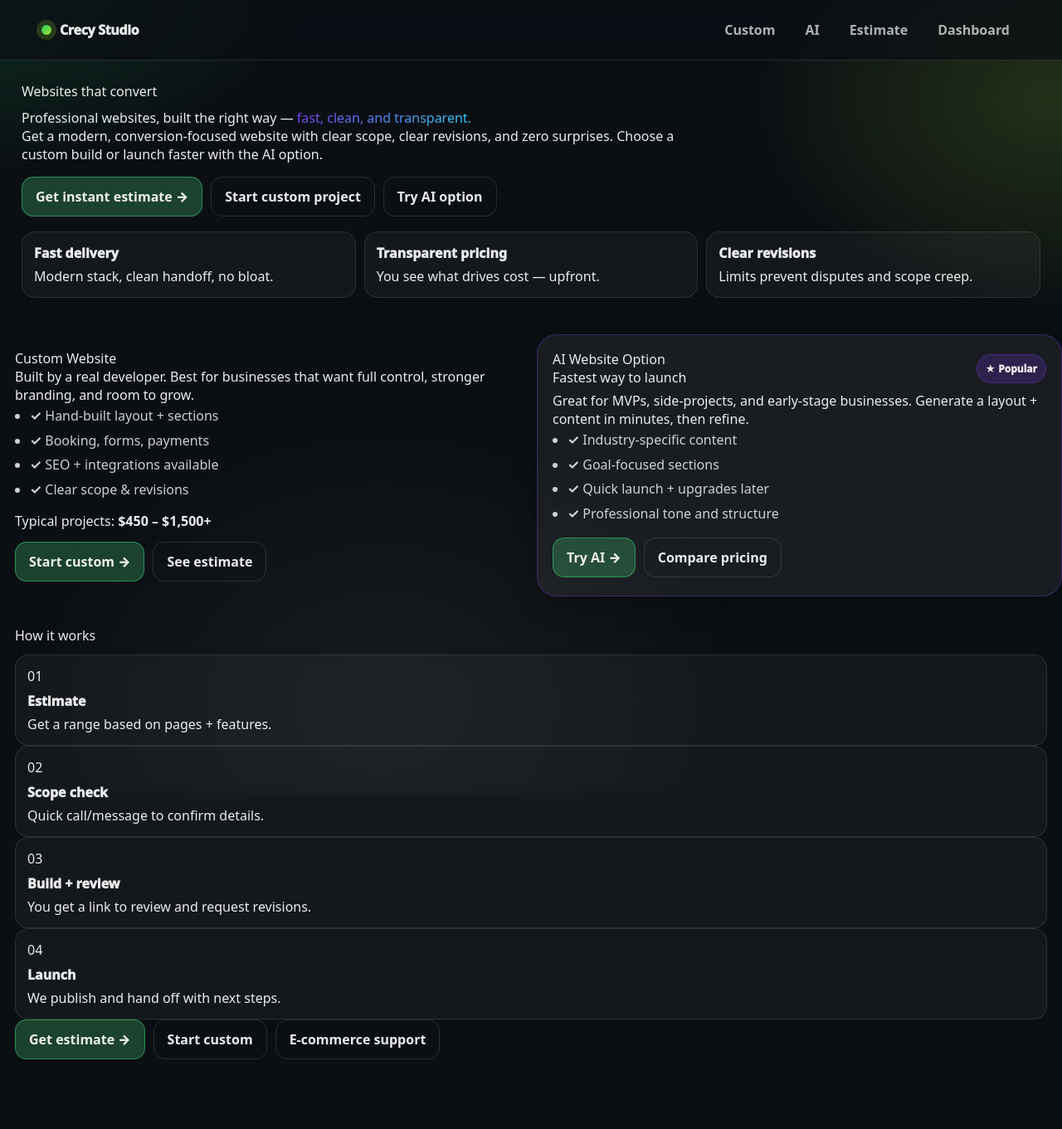
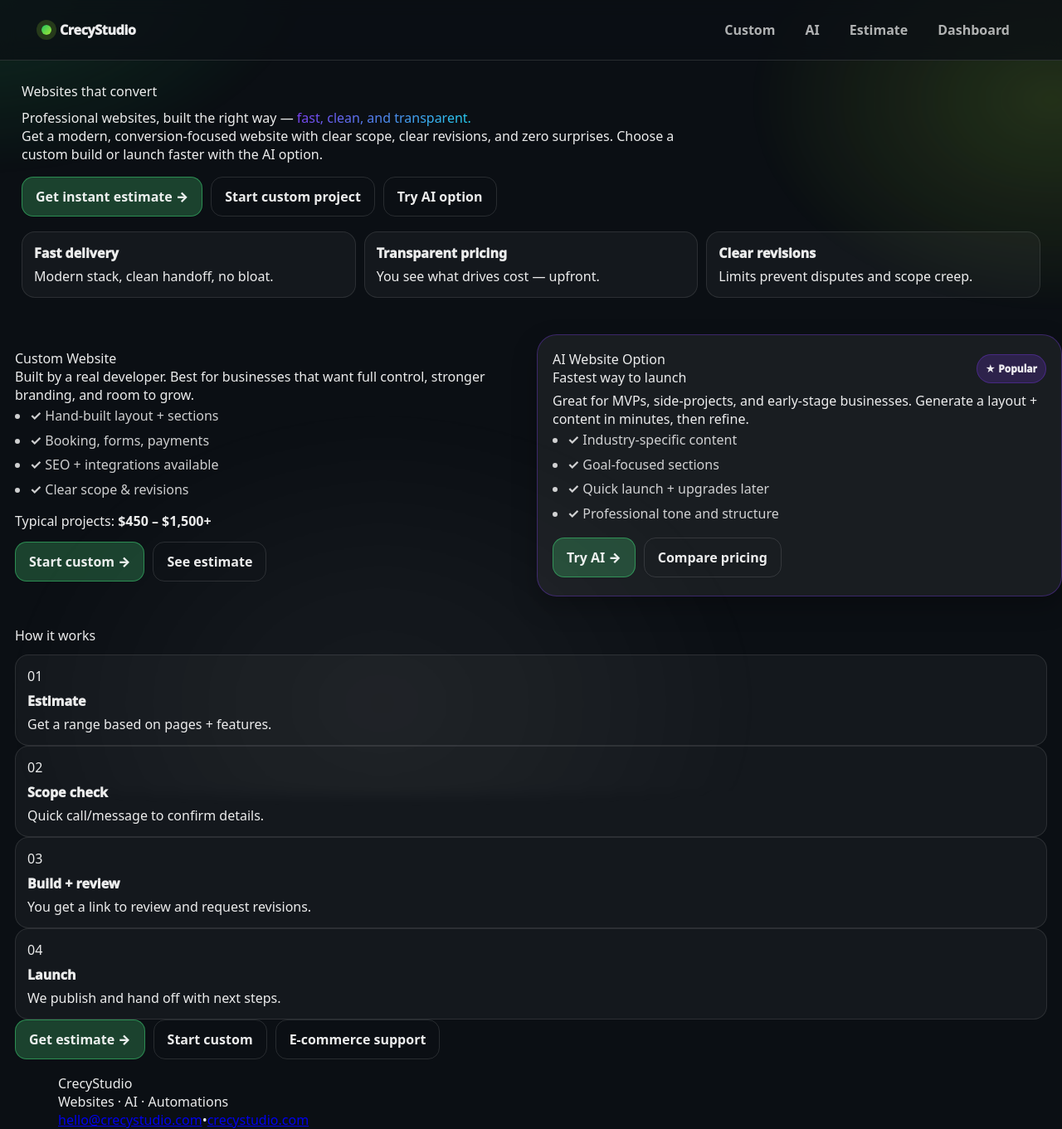
Before and after one commit to kkoly10/website-builder, a Next.js app: page / in a window 1280 px wide. Shown: the whole page at 83% size. Before the commit the page ends 1295 px from the top, so only its background shows below. Built offline with nearby package versions, Linux system fonts and the light colour scheme.

Commit message:
Update layout metadata and theme handling

```diff
--- a/app/layout.tsx
+++ b/app/layout.tsx
@@ -1,50 +1,62 @@
+// app/layout.tsx
 import "./globals.css";
 import type { Metadata } from "next";
 import Link from "next/link";
 
 export const metadata: Metadata = {
-  title: "Crecy Studio",
-  description:
-    "Professional websites with transparent pricing, clear scope, and fast delivery.",
+  title: "CrecyStudio — Websites & AI",
+  description: "Professional websites with transparent pricing and fast delivery.",
 };
 
-// Change this to try themes:
-// "graphite-lime" | "white-blue" | "mono" | "cyber-teal"
-const THEME = "graphite-lime";
+const THEME = process.env.NEXT_PUBLIC_THEME || "graphite-lime";
 
 export default function RootLayout({
   children,
 }: Readonly<{ children: React.ReactNode }>) {
   return (
-    <html lang="en" data-theme={THEME}>
+    <html lang="en" className={`theme-${THEME}`}>
       <body>
+        {/* Background FX */}
         <div className="bgFx" aria-hidden="true" />
 
+        {/* Top Nav */}
         <header className="topNav">
           <div className="container navInner">
             <Link href="/" className="brand">
               <span className="brandMark" aria-hidden="true" />
-              <span>Crecy Studio</span>
+              <span className="brandText">CrecyStudio</span>
+              <span className="brandDot" aria-hidden="true" />
             </Link>
 
             <nav className="navLinks">
-              <Link href="/build" className="navLink">
-                Custom
-              </Link>
-              <Link href="/ai" className="navLink">
-                AI
-              </Link>
-              <Link href="/estimate" className="navLink">
-                Estimate
-              </Link>
-              <Link href="/dashboard" className="navLink">
-                Dashboard
-              </Link>
+              <Link href="/build" className="navLink">Custom</Link>
+              <Link href="/ai" className="navLink">AI</Link>
+              <Link href="/estimate" className="navLink">Estimate</Link>
+              <Link href="/dashboard" className="navLink">Dashboard</Link>
             </nav>
           </div>
         </header>
 
-        {children}
+        {/* Page */}
+        <div className="page">
+          {children}
+        </div>
+
+        {/* Footer */}
+        <footer className="footer">
+          <div className="container footerInner">
+            <div className="footerLeft">
+              <div className="footerBrand">CrecyStudio</div>
+              <div className="footerMuted">Websites · AI · Automations</div>
+            </div>
+
+            <div className="footerRight">
+              <a className="footerLink" href="mailto:hello@crecystudio.com">hello@crecystudio.com</a>
+              <span className="footerSep">•</span>
+              <a className="footerLink" href="/">crecystudio.com</a>
+            </div>
+          </div>
+        </footer>
       </body>
     </html>
   );
```
